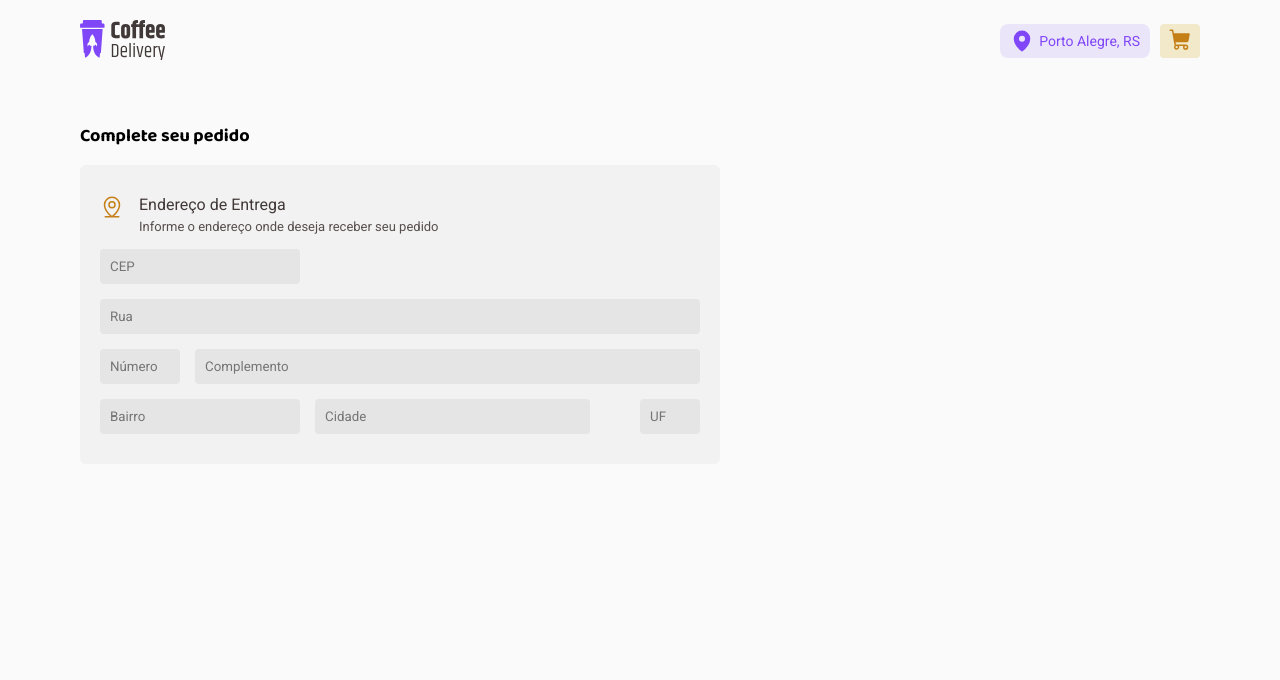
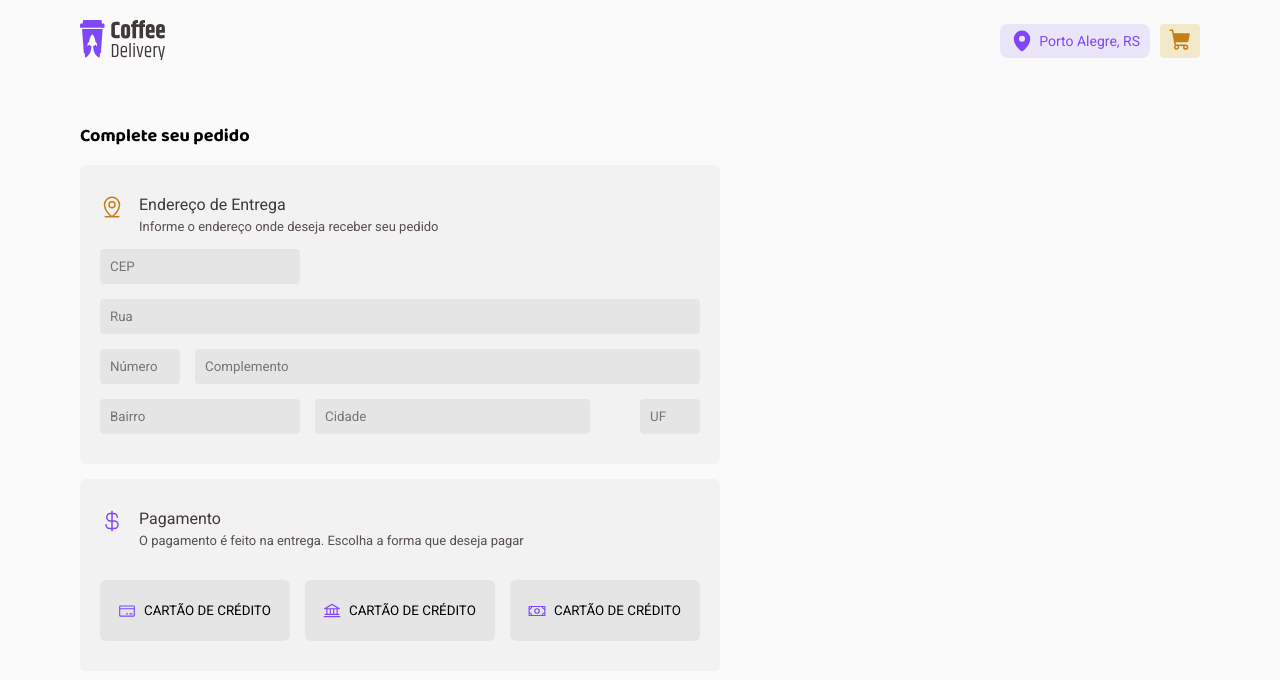
Before and after one commit to rodrigo-noschang/coffee-delivery, a React (Vite) app: page /order in a window 1280 px wide. Shown: the top 680 px of the page. Built offline with nearby package versions, Linux system fonts and the light colour scheme; the HTML template or start-up script is replaced by a standard one.

Commit message:
Implemented the part that selects the payment option

```diff
--- /dev/null
+++ b/src/components/PaymentMethod/index.tsx
@@ -0,0 +1,79 @@
+import {
+    CurrencyDollar,
+    CreditCard,
+    Bank,
+    Money
+} from '@phosphor-icons/react';
+
+import { PaymentMethodContainer, PaymentMethodHeader, PaymentOption, PaymentOptionsContainer } from "./styles";
+import { useState } from 'react';
+
+import { PaymentMethodsOptions } from './styles';
+
+export function PaymentMethod() {
+    const [selectedMethod, setSelectedMethod] = useState<PaymentMethodsOptions | null>(null);
+
+    function handleSelectPaymentMethod(method: PaymentMethodsOptions) {
+        setSelectedMethod(method);
+    }
+
+    return (
+        <PaymentMethodContainer>
+            <PaymentMethodHeader>
+                <div>
+                    <CurrencyDollar size={24} />
+                </div>
+
+                <div>
+                    <div className='header-title'>
+                        Pagamento
+                    </div>
+                    <div className='header-text'>
+                        O pagamento é feito na entrega. Escolha a forma que deseja pagar
+                    </div>
+                </div>
+            </PaymentMethodHeader>
+
+            <PaymentOptionsContainer>
+                <PaymentOption
+                    option='credit'
+                    selected={selectedMethod}
+                    onClick={() => handleSelectPaymentMethod('credit')}
+                >
+                    <span>
+                        <CreditCard size={18} />
+                    </span>
+                    <span>
+                        CARTÃO DE CRÉDITO
+                    </span>
+                </PaymentOption>
+
+                <PaymentOption
+                    option='debit'
+                    selected={selectedMethod}
+                    onClick={() => handleSelectPaymentMethod('debit')}
+                >
+                    <span>
+                        <Bank size={18} />
+                    </span>
+                    <span>
+                        CARTÃO DE CRÉDITO
+                    </span>
+                </PaymentOption>
+
+                <PaymentOption
+                    option='cash'
+                    selected={selectedMethod}
+                    onClick={() => handleSelectPaymentMethod('cash')}
+                >
+                    <span>
+                        <Money size={18} />
+                    </span>
+                    <span>
+                        CARTÃO DE CRÉDITO
+                    </span>
+                </PaymentOption>
+            </PaymentOptionsContainer>
+        </PaymentMethodContainer>
+    )
+}
--- /dev/null
+++ b/src/components/PaymentMethod/styles.ts
@@ -0,0 +1,83 @@
+import styled from "styled-components";
+
+export const PaymentMethodContainer = styled.div`
+    max-width: 640px;
+
+    background-color: ${props => props.theme["grey-200"]};
+    border-radius: 6px;
+
+    padding: 30px 20px;
+    margin-top: 15px;
+`;
+
+export const PaymentMethodHeader = styled.div`
+    display: flex;
+    gap: 15px;
+
+    svg {
+        color: ${props => props.theme["purple-500"]};
+    }
+
+    .header-title {
+        font-size: 1.6rem;
+        color: ${props => props.theme["black-400"]};
+    }
+
+    .header-text {
+        font-size: 1.3rem;
+        color: ${props => props.theme["black-300"]};
+
+        margin-top: 5px;
+    }
+`;
+
+export const PaymentOptionsContainer = styled.div`
+    margin-top: 32px;
+    display: flex;
+    flex-direction: column;
+    align-items: center;
+    gap: 15px;
+
+    @media only screen and (min-width: 810px) {
+        flex-direction: row;
+        justify-content: space-between;
+    }
+`;
+
+export type PaymentMethodsOptions = 'debit' | 'credit' | 'cash';
+
+interface PaymentOptionProps {
+    selected: PaymentMethodsOptions | null
+    option: PaymentMethodsOptions
+}
+
+export const PaymentOption = styled.button<PaymentOptionProps>`
+    background-color: ${props => props.selected === props.option ?
+        props.theme["purple-50"] :
+        props.theme["grey-400"]
+    };
+
+    border: ${props => props.selected === props.option ?
+        `2px solid ${props.theme["purple-700"]}` :
+        '2px solid transparent'
+    };
+
+    border-radius: 6px;
+    padding: 16px;
+
+    display: flex;
+    align-items: center;
+    gap: 8px;
+
+    width: 190px;
+
+    & span:first-of-type {
+        color: ${props => props.theme["purple-500"]};
+        margin-top: 4px;
+    }
+
+    &:hover {
+        background-color: ${props => props.theme["black-100"]};
+        cursor: pointer;
+    }
+`;
--- a/src/pages/Order/index.tsx
+++ b/src/pages/Order/index.tsx
@@ -1,5 +1,6 @@
 import { AddressForm } from "../../components/AddressForm";
 import { ContentWidthLimiter } from "../../components/ContentWidthLimiter";
+import { PaymentMethod } from "../../components/PaymentMethod";
 
 import { OrderContainer } from "./styles";
 
@@ -9,6 +10,7 @@ export function Order() {
             <OrderContainer>
                 <div>
                     <AddressForm />
+                    <PaymentMethod />
                 </div>
             </OrderContainer>
         </ContentWidthLimiter>
```
